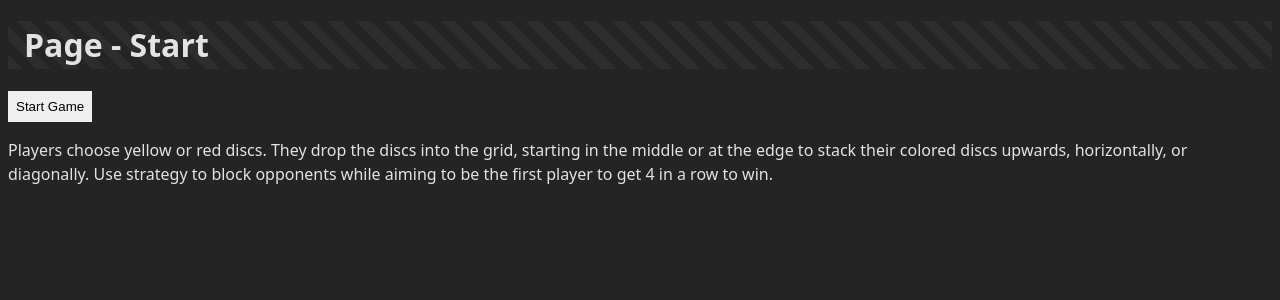
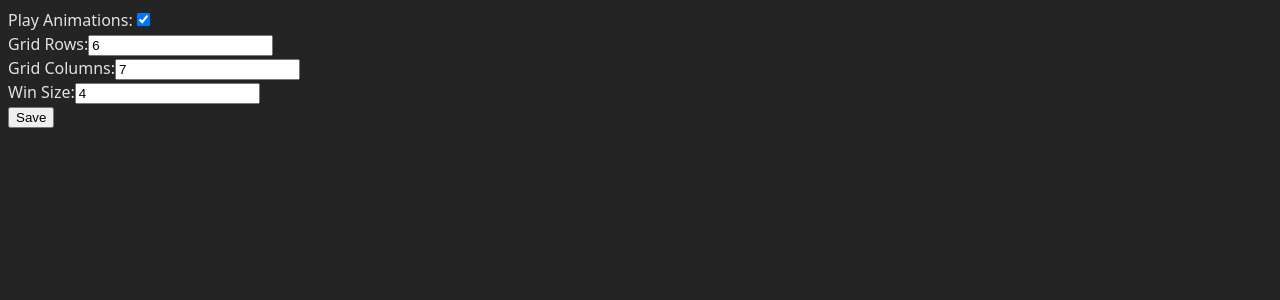
Before and after one commit to simon-arch/cop-connect-4, a React (Vite) app: page / in a window 1280 px wide. Shown: the top 300 px of the page. Built offline with nearby package versions, Linux system fonts and the light colour scheme.

Commit message:
Added Yup and Formik to the package. Expanded Settings Provider to support Local Storage syncing. Added Settings Page with Formik form and Yup validation

```diff
--- a/package.json
+++ b/package.json
@@ -10,8 +10,10 @@
     "preview": "vite preview"
   },
   "dependencies": {
+    "formik": "^2.4.6",
     "react": "^19.1.1",
-    "react-dom": "^19.1.1"
+    "react-dom": "^19.1.1",
+    "yup": "^1.7.1"
   },
   "devDependencies": {
     "@eslint/js": "^9.36.0",
--- a/src/App.tsx
+++ b/src/App.tsx
@@ -5,18 +5,20 @@ import ResultsPage from "./pages/ResultsPage.tsx";
 import type {pageType} from "./types/pageType.ts";
 import PlayerProvider from "./components/providers/PlayerProvider.tsx";
 import SettingsProvider from "./components/providers/SettingsProvider.tsx";
+import SettingsPage from "./pages/SettingsPage.tsx";
 
 function App() {
     const [page, setPage] = useState<pageType>("START");
 
     return (
         <SettingsProvider>
-            {page === "START"   && <StartPage   onStart={()   => setPage("GAME")}   />}
-            {page === "GAME" &&
-                <PlayerProvider>
-                    <GamePage onFinish={()  => setPage("RESULTS")}/>
-                </PlayerProvider>}
-            {page === "RESULTS" && <ResultsPage onRestart={() => setPage("START")}  />}
+            <SettingsPage/>
+            {/*{page === "START"   && <StartPage   onStart={()   => setPage("GAME")}   />}*/}
+            {/*{page === "GAME" &&*/}
+            {/*    <PlayerProvider>*/}
+            {/*        <GamePage onFinish={()  => setPage("RESULTS")}/>*/}
+            {/*    </PlayerProvider>}*/}
+            {/*{page === "RESULTS" && <ResultsPage onRestart={() => setPage("START")}  />}*/}
         </SettingsProvider>
     )
 }
--- a/src/components/providers/SettingsProvider.tsx
+++ b/src/components/providers/SettingsProvider.tsx
@@ -13,18 +13,35 @@ const defaultSettings: GameSettings = {
     winSize: 4
 };
 
-const SettingsProvider = ({children}: SettingsProviderProps) => {
-    const [settings, setSettings] = useState<GameSettings>(defaultSettings);
+const storageKey = 'game-settings';
 
-    const update = useCallback((settings: GameSettings) => {
-        console.log(settings);
-    }, [])
+const InitSettings = () => {
+    try {
+        const stored = localStorage.getItem(storageKey);
+        return stored ? JSON.parse(stored) : defaultSettings;
+    } catch (e) {
+        console.error('Error occurred while loading data from localStorage', e);
+        return defaultSettings;
+    }
+}
+
+const SettingsProvider = ({ children }: SettingsProviderProps) => {
+    const [settings, setSettings] = useState<GameSettings>(InitSettings());
+
+    const update = useCallback((newSettings: GameSettings) => {
+        setSettings(newSettings);
+        try {
+            localStorage.setItem(storageKey, JSON.stringify(newSettings));
+        } catch (e) {
+            console.error('Error occurred while saving data to localStorage', e);
+        }
+    }, []);
 
     return (
-        <SettingsContext.Provider value={{settings, update}}>
+        <SettingsContext.Provider value={{ settings, update }}>
             {children}
         </SettingsContext.Provider>
-    )
-}
+    );
+};
 
 export default SettingsProvider;
--- /dev/null
+++ b/src/pages/SettingsPage.tsx
@@ -0,0 +1,67 @@
+import {useSettings} from "../hooks/useSettings.tsx";
+import {Formik, Form, Field, ErrorMessage} from "formik";
+import {bool, number, object} from "yup";
+
+const schema = object().shape({
+    playAnimations: bool().required('Play Animations is required'),
+    gridRows: number()
+        .min(2, 'Grid Rows must be greater than 1')
+        .required('Grid Rows is required'),
+    gridCols: number()
+        .min(2, 'Grid Columns must be greater than 1')
+        .required('Grid Columns is required'),
+    winSize: number()
+        .min(2, 'Win Size must be greater than 1')
+        .required('Win Size is required')
+        .test(
+            'winSizeCheck',
+            'Win Size must be less than Grid Rows or Grid Columns',
+            function (value) {
+                const { gridRows, gridCols } = this.parent;
+                if (value == null) return true;
+                return value <= gridRows || value <= gridCols;
+            }
+        ),
+});
+
+const SettingsPage = () => {
+    const {settings, update} = useSettings();
+
+    return (
+        <Formik
+            initialValues={{ playAnimations: settings.playAnimations, gridRows: settings.gridRows, gridCols: settings.gridCols, winSize: settings.winSize }}
+            validationSchema={schema}
+            onSubmit={(values) => {
+                update(values);
+            }}
+        >
+            {() => (
+                <Form>
+                    <div>
+                        <label>Play Animations:</label>
+                        <Field name="playAnimations" type="checkbox" />
+                        <ErrorMessage name="playAnimations" component="div" />
+                    </div>
+                    <div>
+                        <label>Grid Rows:</label>
+                        <Field name="gridRows" type="number" />
+                        <ErrorMessage name="gridRows" component="div" />
+                    </div>
+                    <div>
+                        <label>Grid Columns:</label>
+                        <Field name="gridCols" type="number" />
+                        <ErrorMessage name="gridCols" component="div" />
+                    </div>
+                    <div>
+                        <label>Win Size:</label>
+                        <Field name="winSize" type="number" />
+                        <ErrorMessage name="winSize" component="div" />
+                    </div>
+                    <button type="submit">Save</button>
+                </Form>
+            )}
+        </Formik>
+    );
+};
+
+export default SettingsPage;
```
Also changed, not shown: 1 other file (tests, documents, lock files or other folders).
